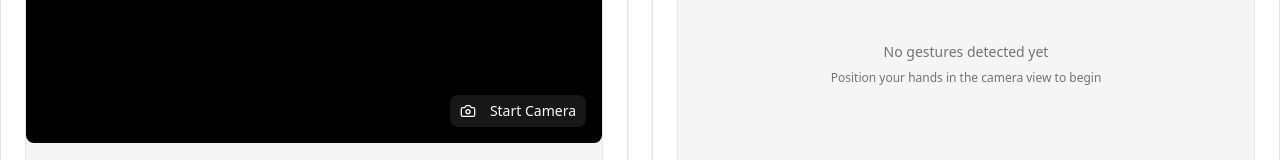
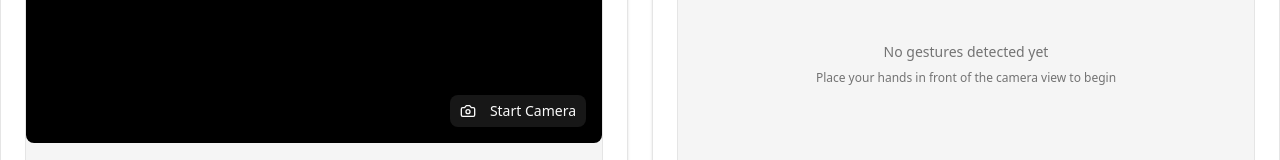
Before and after one commit to Kaazzz/SliceV1, a Next.js app: page /dashboard in a window 1280 px wide. Shown: the part 355-515 px from the top of the page. Built offline with nearby package versions, Linux system fonts and the light colour scheme.

Commit message:
Changed Layout for results

```diff
--- a/src/components/camera-feed.tsx
+++ b/src/components/camera-feed.tsx
@@ -35,7 +35,7 @@ export default function CameraFeed() {
         <div className="relative">
             <video ref={videoRef} autoPlay playsInline muted className="h-full w-full rounded-md bg-black" />
             <canvas ref={canvasRef} className="absolute left-0 top-0 h-full w-full" />
-            <div className="absolute bottom-4 right-4 flex gap-2">
+            <div className="absolute bottom-4 right-4 flex gap-3">
                 {isStreaming ? (
                     <Button variant="destructive" size="sm" onClick={stopCamera}>
                         <CameraOff className="mr-2 h-4 w-4" />
--- a/src/components/detection-results.tsx
+++ b/src/components/detection-results.tsx
@@ -11,7 +11,7 @@ export default function DetectionResults() {
             <div className="flex h-[300px] items-center justify-center rounded-md border bg-muted p-4 text-center">
                 <div className="space-y-2">
                     <p className="text-sm text-muted-foreground">No gestures detected yet</p>
-                    <p className="text-xs text-muted-foreground">Position your hands in the camera view to begin</p>
+                    <p className="text-xs text-muted-foreground">Place your hands in front of the camera view to begin</p>
                 </div>
             </div>
         )
```
